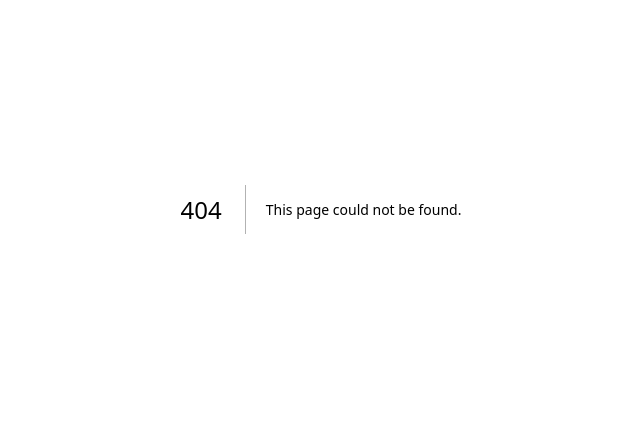
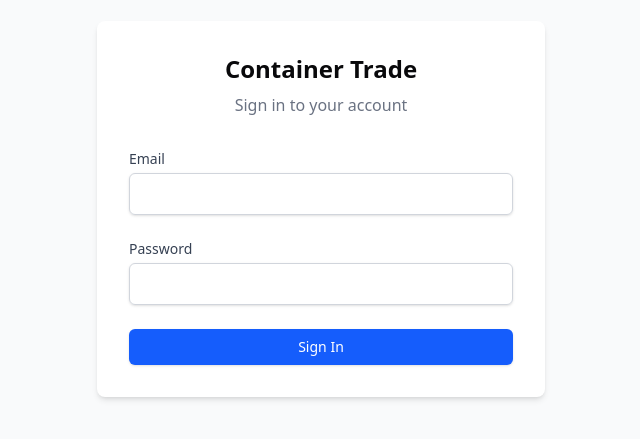
Before and after one commit to manishabbir/container, a Next.js app: page /login in a window 1280 px wide. Before the commit this address had no page. Shown: the part 191-630 px from the top of the page, without its empty margins (319-959 px from the left). Built offline with nearby package versions, Linux system fonts and the light colour scheme.

Commit message:
Add login page and server Supabase client

```diff
--- /dev/null
+++ b/src/app/login/page.tsx
@@ -0,0 +1,70 @@
+import { createServerSupabaseClient } from "@/lib/supabase-server"
+import { redirect } from "next/navigation"
+import { Button } from "@/components/ui/button"
+
+export default function LoginPage({
+  searchParams,
+}: {
+  searchParams: Promise<{ error?: string }>
+}) {
+  async function signIn(formData: FormData) {
+    "use server"
+    const email = formData.get("email") as string
+    const password = formData.get("password") as string
+    const supabase = await createServerSupabaseClient()
+
+    const { error } = await supabase.auth.signInWithPassword({
+      email,
+      password,
+    })
+
+    if (error) {
+      redirect(`/login?error=${encodeURIComponent(error.message)}`)
+    }
+
+    redirect("/")
+  }
+
+  return (
+    <div className="min-h-screen flex items-center justify-center bg-gray-50">
+      <div className="w-full max-w-md space-y-8 p-8 bg-white rounded-lg shadow-md">
+        <div className="text-center">
+          <h1 className="text-2xl font-bold">Container Trade</h1>
+          <p className="text-gray-500 mt-2">Sign in to your account</p>
+        </div>
+
+        <form action={signIn} className="space-y-6">
+          <div>
+            <label htmlFor="email" className="block text-sm font-medium text-gray-700">
+              Email
+            </label>
+            <input
+              id="email"
+              name="email"
+              type="email"
+              required
+              className="mt-1 block w-full px-3 py-2 border border-gray-300 rounded-md shadow-sm focus:outline-none focus:ring-blue-500 focus:border-blue-500"
+            />
+          </div>
+
+          <div>
+            <label htmlFor="password" className="block text-sm font-medium text-gray-700">
+              Password
+            </label>
+            <input
+              id="password"
+              name="password"
+              type="password"
+              required
+              className="mt-1 block w-full px-3 py-2 border border-gray-300 rounded-md shadow-sm focus:outline-none focus:ring-blue-500 focus:border-blue-500"
+            />
+          </div>
+
+          <Button type="submit" className="w-full">
+            Sign In
+          </Button>
+        </form>
+      </div>
+    </div>
+  )
+}
--- /dev/null
+++ b/src/lib/supabase-server.ts
@@ -0,0 +1,27 @@
+import { createServerClient } from '@supabase/ssr'
+import { cookies } from 'next/headers'
+
+export async function createServerSupabaseClient() {
+  const cookieStore = await cookies()
+
+  return createServerClient(
+    process.env.NEXT_PUBLIC_SUPABASE_URL!,
+    process.env.NEXT_PUBLIC_SUPABASE_ANON_KEY!,
+    {
+      cookies: {
+        getAll() {
+          return cookieStore.getAll()
+        },
+        setAll(cookiesToSet) {
+          try {
+            cookiesToSet.forEach(({ name, value, options }) =>
+              cookieStore.set(name, value, options)
+            )
+          } catch {
+            // Can be ignored if middleware refreshes sessions
+          }
+        },
+      },
+    }
+  )
+}
```
